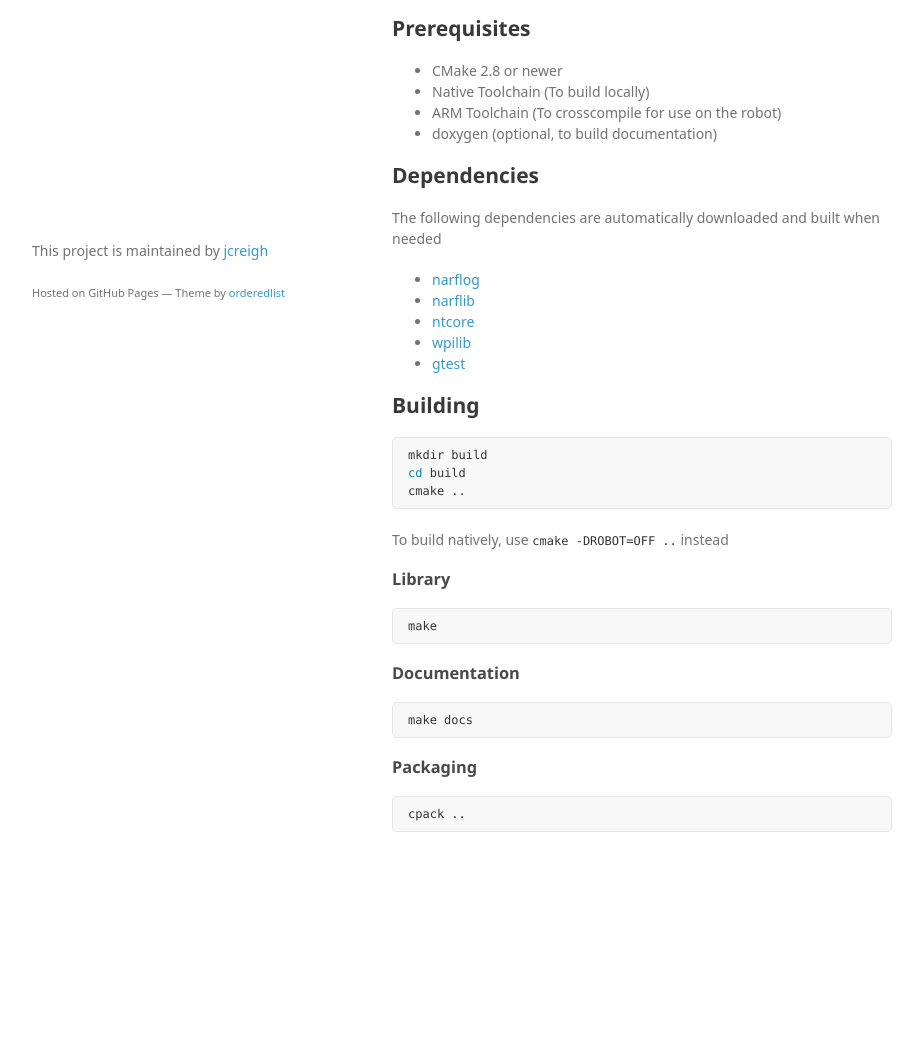
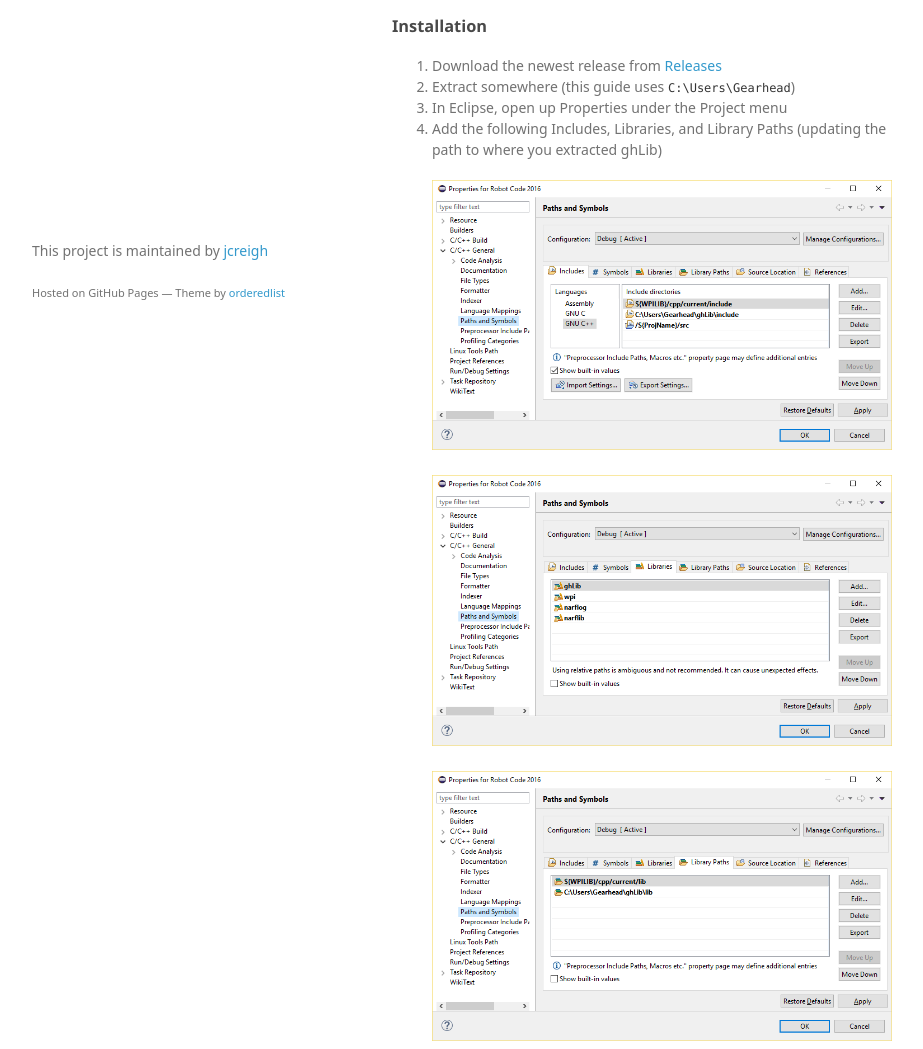
Before and after one commit to jcreigh/ghLib, a plain HTML site: page index.html in a window 1280 px wide. Shown: the part 428-1477 px from the top of the page, without its empty margins (178-1101 px from the left). Before the commit the page ends 1330 px from the top, so only its background shows below. Drawn offline with Linux system fonts and the light colour scheme; a web font is replaced by a local one.

Commit message:
Update pages to have installation guide

```diff
--- a/index.html
+++ b/index.html
@@ -29,55 +29,26 @@
       </header>
       <section>
         <p><a href="https://travis-ci.org/jcreigh/ghLib"><img src="https://travis-ci.org/jcreigh/ghLib.svg?branch=master" alt="Build Status"></a></p>
-
-<p>ghLib is a C++ helper library created by The Gearheads (Team 1189) for use with FRC.</p>
-
-<h2>
-<a id="prerequisites" class="anchor" href="#prerequisites" aria-hidden="true"><span aria-hidden="true" class="octicon octicon-link"></span></a>Prerequisites</h2>
-
-<ul>
-<li>CMake 2.8 or newer</li>
-<li>Native Toolchain (To build locally)</li>
-<li>ARM Toolchain (To crosscompile for use on the robot)</li>
-<li>doxygen (optional, to build documentation)</li>
-</ul>
-
-<h2>
-<a id="dependencies" class="anchor" href="#dependencies" aria-hidden="true"><span aria-hidden="true" class="octicon octicon-link"></span></a>Dependencies</h2>
-
-<p>The following dependencies are automatically downloaded and built when needed</p>
-
-<ul>
-<li><a href="https://github.com/jcreigh/narflog">narflog</a></li>
-<li><a href="https://github.com/narfblock/narflib">narflib</a></li>
-<li><a href="https://github.com/PeterJohnson/ntcore">ntcore</a></li>
-<li><a href="https://usfirst.collab.net/sf/projects/wpilib/">wpilib</a></li>
-<li><a href="http://googletest.googlecode.com/">gtest</a></li>
-</ul>
-
-<h2>
-<a id="building" class="anchor" href="#building" aria-hidden="true"><span aria-hidden="true" class="octicon octicon-link"></span></a>Building</h2>
-
-<div class="highlight highlight-source-shell"><pre>mkdir build
-<span class="pl-c1">cd</span> build
-cmake ..</pre></div>
-
-<p>To build natively, use <code>cmake -DROBOT=OFF ..</code> instead</p>
+                <p>ghLib is a C++ helper library created by The Gearheads (Team 1189) for use with FRC.</p>
 
 <h3>
-<a id="library" class="anchor" href="#library" aria-hidden="true"><span aria-hidden="true" class="octicon octicon-link"></span></a>Library</h3>
+<a id="user-content-installation" class="anchor" href="#installation" aria-hidden="true"><span aria-hidden="true" class="octicon octicon-link"></span></a>Installation</h3>
 
-<div class="highlight highlight-source-shell"><pre>make</pre></div>
+<ol>
+<li>Download the newest release from <a href="https://github.com/jcreigh/ghLib/releases">Releases</a>
+</li>
+<li>Extract somewhere (this guide uses <code>C:\Users\Gearhead</code>)</li>
+<li>In Eclipse, open up Properties under the Project menu</li>
+<li>
+<p>Add the following Includes, Libraries, and Library Paths (updating the path to where you extracted ghLib)</p>
 
-<h3>
-<a id="documentation" class="anchor" href="#documentation" aria-hidden="true"><span aria-hidden="true" class="octicon octicon-link"></span></a>Documentation</h3>
+<p><a href="ghLib_install_01.png" target="_blank"><img src="ghLib_install_01.png" alt="Includes" style="max-width:100%;"></a></p>
 
-<div class="highlight highlight-source-shell"><pre>make docs</pre></div>
+<p><a href="ghLib_install_02.png" target="_blank"><img src="ghLib_install_02.png" alt="Libraries" style="max-width:100%;"></a></p>
 
-<h3>
-<a id="packaging" class="anchor" href="#packaging" aria-hidden="true"><span aria-hidden="true" class="octicon octicon-link"></span></a>Packaging</h3>
-
-<div class="highlight highlight-source-shell"><pre>cpack ..</pre></div>
+<p><a href="ghLib_install_03.png" target="_blank"><img src="ghLib_install_03.png" alt="Library Paths" style="max-width:100%;"></a></p>
+</li>
+</ol>
       </section>
       <footer>
         <p>This project is maintained by <a href="https://github.com/jcreigh">jcreigh</a></p>
```
Also changed, not shown: ghLib_install_01.png (added), ghLib_install_02.png (added), ghLib_install_03.png (added).
